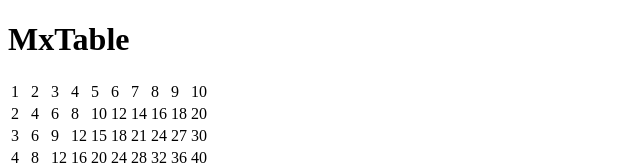
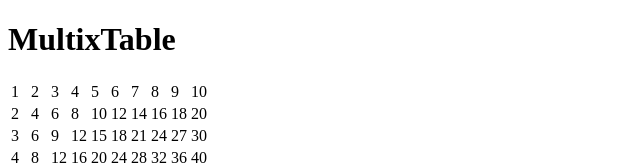
Before and after one commit to sdbeng/multirock, a plain HTML site: page index.html in a window 1280 px wide. Shown: the top 165 px of the page, without its empty margins (0-640 px from the left). Drawn offline with nearby package versions, Linux system fonts and the light colour scheme.

```diff
--- a/index.html
+++ b/index.html
@@ -7,7 +7,7 @@
         <script src="https://ajax.googleapis.com/ajax/libs/angularjs/1.2.26/angular.min.js"></script>
     </head>
     <body>
-        <h1>MxTable</h1>
+        <h1>MultixTable</h1>
         <table ng-controller="MultiplicationCtrl" initial-number-limit="10">
             <tr ng-repeat="numberA in numbers">
                 <td ng-repeat="numberB in numbers">
```
Also changed, not shown: 1 other file.
